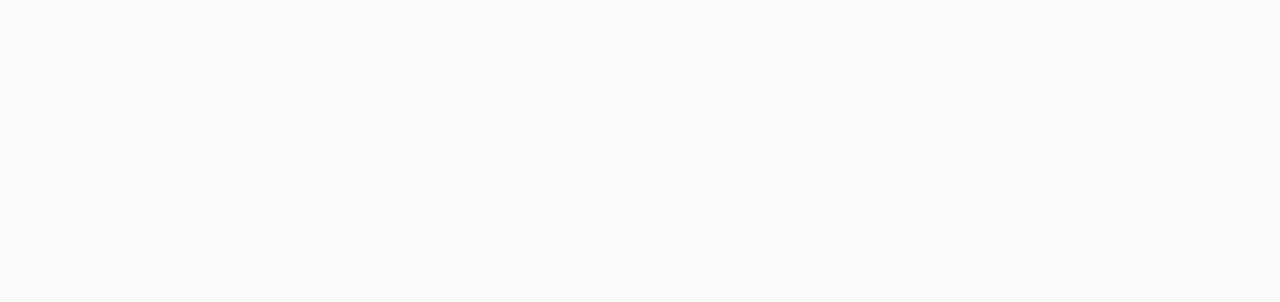
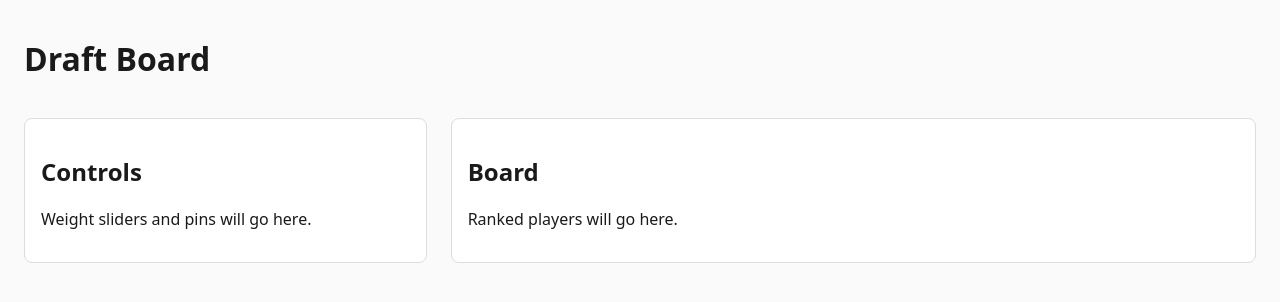
Before and after one commit to JoshuaVaneps/fantasy-weighted-ranking, a website built with Vite: page index.html in a window 1280 px wide. Built offline with nearby package versions, Linux system fonts and the light colour scheme.

Commit message:
DRAFT-14: app shell, layout, and design tokens

```diff
--- a/index.html
+++ b/index.html
@@ -6,7 +6,21 @@
     <title>Draft Board</title>
   </head>
   <body>
-    <div id="app"></div>
+    <div id="app">
+      <header class="app-header">
+        <h1>Draft Board</h1>
+      </header>
+      <main class="app-layout">
+        <section id="control-panel" class="control-panel" aria-labelledby="control-panel-heading">
+          <h2 id="control-panel-heading">Controls</h2>
+          <p class="placeholder">Weight sliders and pins will go here.</p>
+        </section>
+        <section id="board" class="board" aria-labelledby="board-heading">
+          <h2 id="board-heading">Board</h2>
+          <p class="placeholder">Ranked players will go here.</p>
+        </section>
+      </main>
+    </div>
     <script type="module" src="/src/main.js"></script>
   </body>
 </html>
--- a/src/style.css
+++ b/src/style.css
@@ -1,3 +1,9 @@
+:root {
+  --factor-consensus: #3d3ad6;
+  --factor-last-season: #c2710c;
+  --factor-projected: #b5327f;
+}
+
 * {
   box-sizing: border-box;
 }
@@ -8,3 +14,28 @@
   color: #1a1a1a;
   background: #fafafa;
 }
+
+.app-header {
+  padding: 1rem 1.5rem;
+}
+
+.app-layout {
+  display: grid;
+  grid-template-columns: 1fr 2fr;
+  gap: 1.5rem;
+  padding: 0 1.5rem 1.5rem;
+}
+
+.control-panel,
+.board {
+  background: #fff;
+  border: 1px solid #ddd;
+  border-radius: 8px;
+  padding: 1rem;
+}
+
+@media (max-width: 720px) {
+  .app-layout {
+    grid-template-columns: 1fr;
+  }
+}
```
